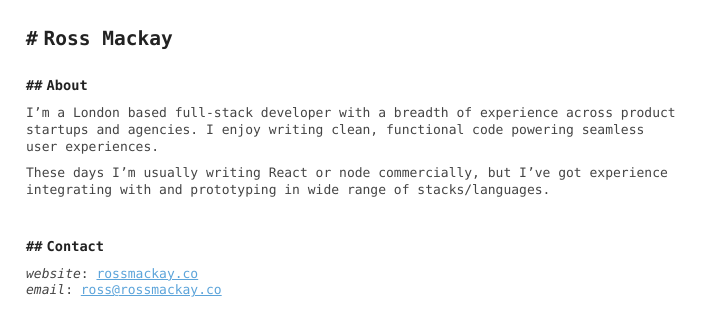
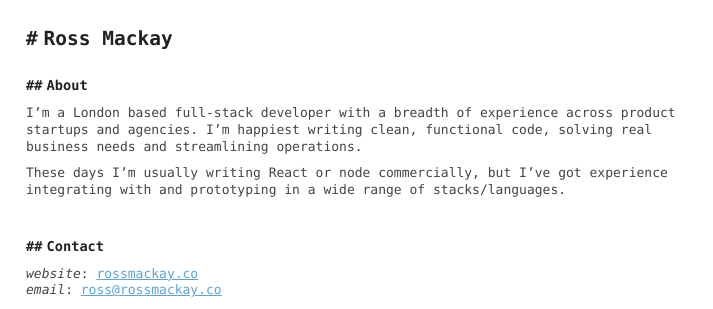
Before and after one commit to mcky/mcky.github.io, a Jekyll site: the page built from index.md, in a window 1280 px wide. Shown: the top 309 px of the page, without its empty margins (0-713 px from the left). Built offline with Jekyll 4.4.1, drawn with Linux system fonts in a browser that asks for light colours.

Commit message:
Update bio

```diff
--- a/index.md
+++ b/index.md
@@ -9,9 +9,9 @@ redirect_from:
 
 ## About
 
-I'm a London based full-stack developer with a breadth of experience across product startups and agencies. I enjoy writing clean, functional code powering seamless user experiences.
+I'm a London based full-stack developer with a breadth of experience across product startups and agencies. I'm happiest writing clean, functional code, solving real business needs and streamlining operations.
 
-These days I'm usually writing React or node commercially, but I've got experience integrating with and prototyping in wide range of stacks/languages.
+These days I'm usually writing React or node commercially, but I've got experience integrating with and prototyping in a wide range of stacks/languages.
 
 
 ## Contact
```
